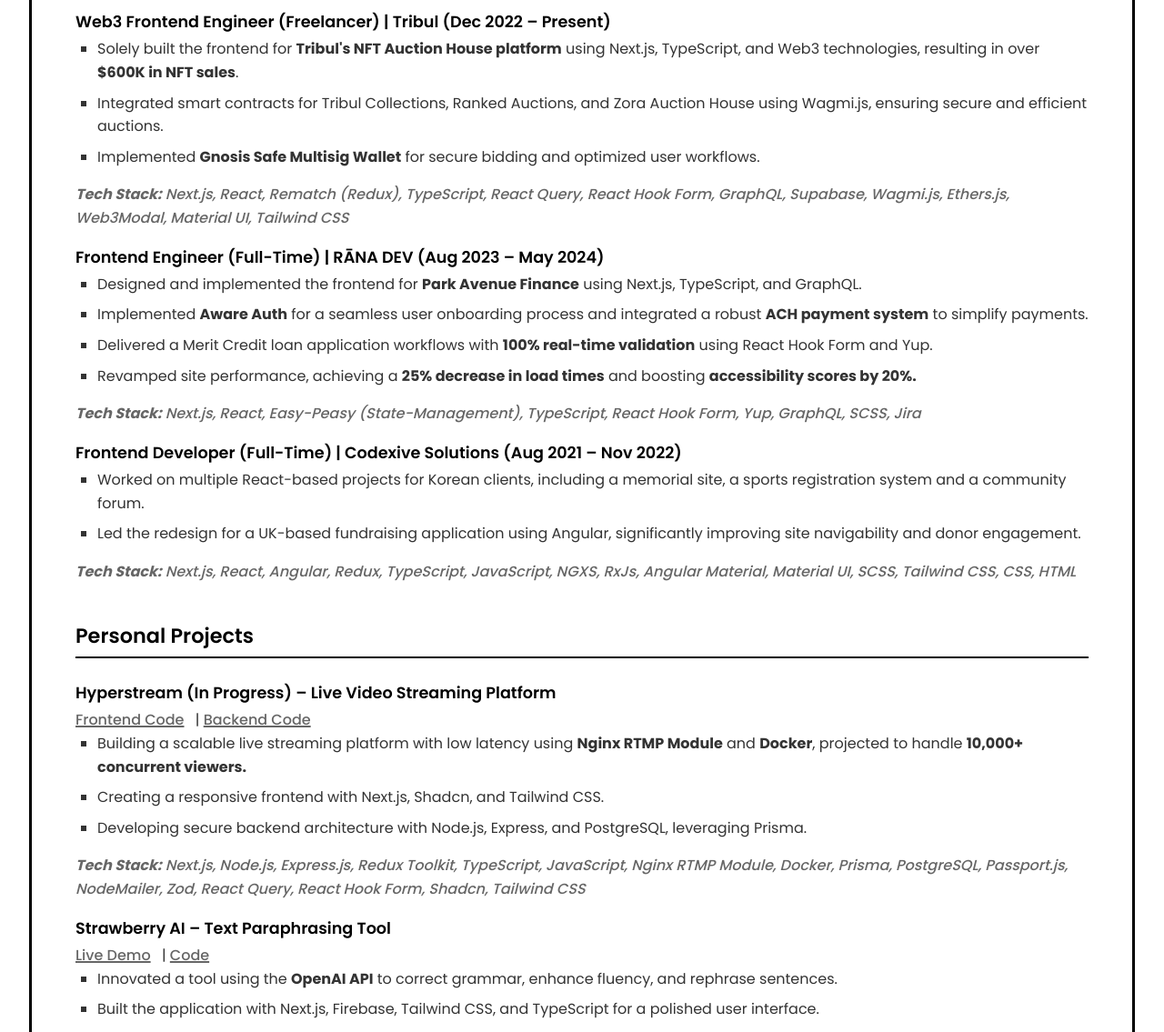
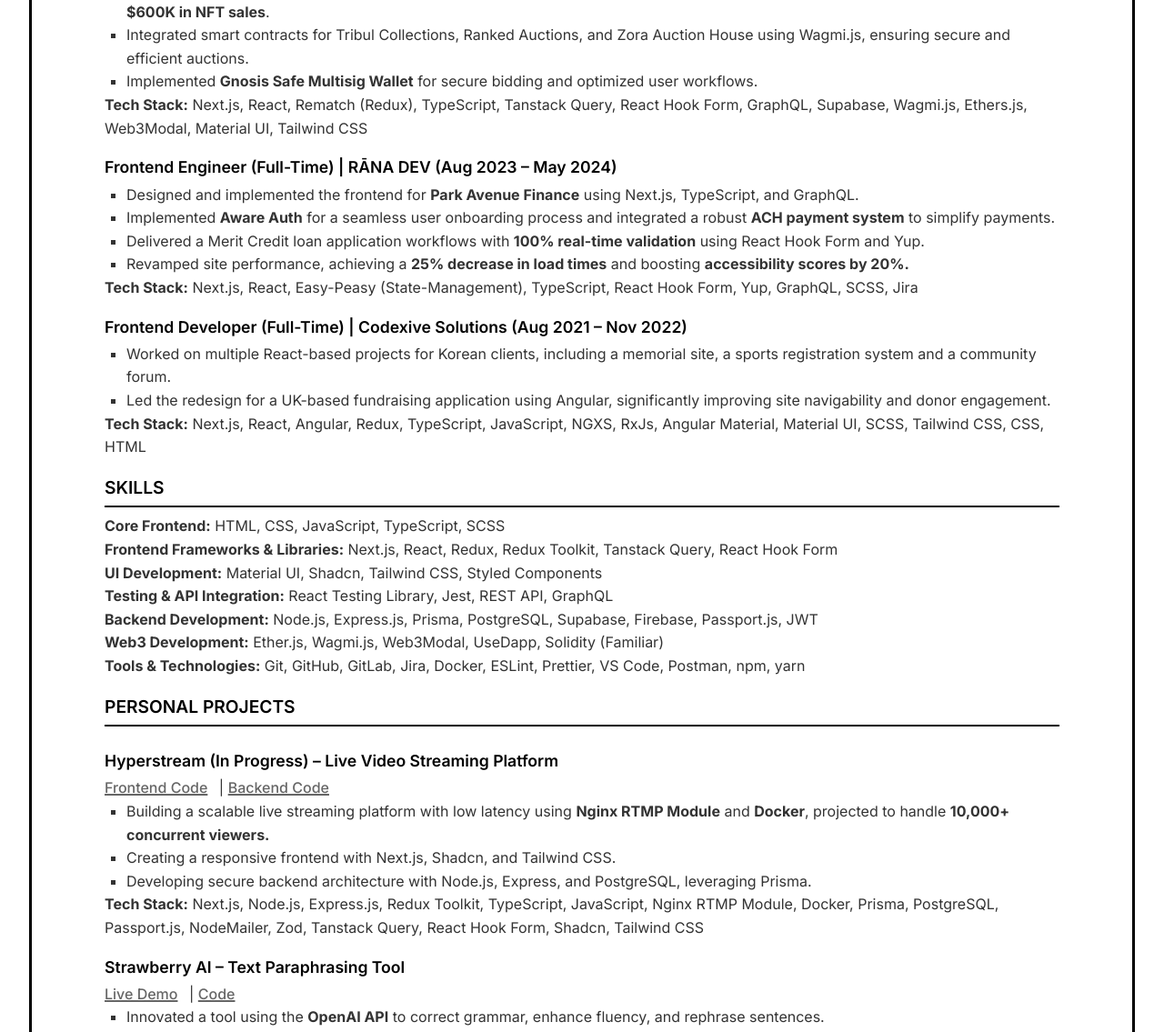
Before and after one commit to hineshmiyani/Resume, a website: page index.html in a window 1280 px wide. Shown: the part 531-1666 px from the top of the page at 91% size. Drawn offline with Linux system fonts and the light colour scheme.

Commit message:
feat: optimize resume for ATS readability and improve layout

```diff
--- a/index.html
+++ b/index.html
@@ -7,7 +7,7 @@
     <link rel="preconnect" href="https://fonts.googleapis.com" />
     <link rel="preconnect" href="https://fonts.gstatic.com" crossorigin />
     <link
-      href="https://fonts.googleapis.com/css2?family=Poppins:wght@400;500;600;700&display=swap"
+      href="https://fonts.googleapis.com/css2?family=Inter:ital,opsz,wght@0,14..32,100..900;1,14..32,100..900&family=Open+Sans:ital,wght@0,300..800;1,300..800&family=Poppins:ital,wght@0,100;0,200;0,300;0,400;0,500;0,600;0,700;0,800;0,900;1,100;1,200;1,300;1,400;1,500;1,600;1,700;1,800;1,900&family=Roboto:ital,wght@0,100..900;1,100..900&display=swap"
       rel="stylesheet"
     />
     <link rel="stylesheet" href="style.css" />
@@ -81,7 +81,7 @@
           </ul>
           <p class="tech-stack">
             <strong>Tech Stack:</strong> Next.js, React, Rematch (Redux),
-            TypeScript, React Query, React Hook Form, GraphQL, Supabase,
+            TypeScript, Tanstack Query, React Hook Form, GraphQL, Supabase,
             Wagmi.js, Ethers.js, Web3Modal, Material UI, Tailwind CSS
           </p>
 
@@ -139,6 +139,39 @@
           </p>
         </section>
 
+        <!-- Skills -->
+        <section>
+          <h2>Skills</h2>
+          <p>
+            <strong>Core Frontend:</strong> HTML, CSS, JavaScript, TypeScript,
+            SCSS
+          </p>
+          <p>
+            <strong>Frontend Frameworks & Libraries:</strong> Next.js, React,
+            Redux, Redux Toolkit, Tanstack Query, React Hook Form
+          </p>
+          <p>
+            <strong>UI Development:</strong> Material UI, Shadcn, Tailwind CSS,
+            Styled Components
+          </p>
+          <p>
+            <strong>Testing & API Integration:</strong> React Testing Library,
+            Jest, REST API, GraphQL
+          </p>
+          <p>
+            <strong>Backend Development:</strong> Node.js, Express.js, Prisma,
+            PostgreSQL, Supabase, Firebase, Passport.js, JWT
+          </p>
+          <p>
+            <strong>Web3 Development:</strong> Ether.js, Wagmi.js, Web3Modal,
+            UseDapp, Solidity (Familiar)
+          </p>
+          <p>
+            <strong>Tools & Technologies:</strong> Git, GitHub, GitLab, Jira,
+            Docker, ESLint, Prettier, VS Code, Postman, npm, yarn
+          </p>
+        </section>
+
         <!-- Personal Projects -->
         <section>
           <h2>Personal Projects</h2>
@@ -176,7 +209,7 @@
           <p class="tech-stack">
             <strong>Tech Stack:</strong> Next.js, Node.js, Express.js, Redux
             Toolkit, TypeScript, JavaScript, Nginx RTMP Module, Docker, Prisma,
-            PostgreSQL, Passport.js, NodeMailer, Zod, React Query, React Hook
+            PostgreSQL, Passport.js, NodeMailer, Zod, Tanstack Query, React Hook
             Form, Shadcn, Tailwind CSS
           </p>
 
@@ -263,7 +296,7 @@
             Stripe, RazorPay, TypeScript, CSS
           </p>
 
-          <h3>Pakit V2 – Multisignature Wallet</h3>
+          <!-- <h3>Pakit V2 – Multisignature Wallet</h3>
           <p class="project-links">
             <a href="https://pakit-v2.vercel.app/" target="_blank">Live Demo</a>
             |
@@ -289,33 +322,7 @@
           <p class="tech-stack">
             <strong>Tech Stack:</strong> Next.js, TypeScript, Material UI, Safe
             Core SDK, Safe Service Client API, UseDapp, CSS
-          </p>
-        </section>
-
-        <!-- Skills -->
-        <section>
-          <h2>Skills</h2>
-          <p>
-            <strong>Frontend Development:</strong> HTML, CSS, SCSS, JavaScript,
-            TypeScript, React, Next.js, Redux, Redux Toolkit, React Query, React
-            Hook Form, Rest API, GraphQL, React Testing Library, Jest
-          </p>
-          <p>
-            <strong>Backend Development:</strong> Node.js, Express.js, Prisma,
-            PostgreSQL, Supabase, Firebase, Passport.js, JWT
-          </p>
-          <p>
-            <strong>Web3 Development:</strong> Ether.js, Wagmi.js, Web3Modal,
-            UseDapp, Solidity (Familiar)
-          </p>
-          <p>
-            <strong>UI Frameworks & Libraries:</strong> Material UI, Tailwind
-            CSS, Styled Components, Shadcn
-          </p>
-          <p>
-            <strong>Tools & Technologies:</strong> Git, GitHub, GitLab, Jira,
-            Docker, Nginx RTMP Module, ESLint, Prettier, VS Code, NPM, Yarn
-          </p>
+          </p> -->
         </section>
 
         <!-- Education -->
--- a/style.css
+++ b/style.css
@@ -6,8 +6,12 @@
 
 /* Use Poppins font by default */
 body {
-  /* font-family: "CMU Serif", serif; */
-  font-family: "Poppins", sans-serif;
+  font-family: "Inter", system-ui, -apple-system, sans-serif;
+  /* font-family: "Open Sans", Arial, sans-serif; */
+  /* font-family: "Roboto", Arial, sans-serif; */
+  /* font-family: "Poppins", system-ui, sans-serif; */
+  /* font-family: "Helvetica", Arial, sans-serif; */
+  /* font-family: "Calibri", "Segoe UI", sans-serif; */
   background-color: #ffffff;
   color: #333;
   line-height: 1.6;
@@ -17,9 +21,9 @@
 
 /* Container */
 .resume-container {
-  max-width: 1340px;
+  max-width: 1400px;
   margin: 0 auto;
-  padding: 3rem;
+  padding: 4rem 5rem;
   background-color: #ffffff;
   border: 3px solid #000000;
 }
@@ -27,7 +31,7 @@
 /* Header */
 header {
   /* background: #f9f9f9; */
-  padding: 1.5rem;
+  /* padding: 1.5rem; */
   text-align: center;
   color: #333;
   /* border-radius: 8px; */
@@ -63,12 +67,13 @@
   margin-top: 1rem;
   margin-bottom: 0.5rem;
   color: #000000;
-  font-size: 1.4rem;
+  font-size: 1.2rem;
   border-bottom: 2px solid #000000;
   padding-bottom: 0.3rem;
   display: inline-block;
   font-weight: 600;
   width: 100%;
+  text-transform: uppercase;
 }
 
 h3 {
@@ -80,18 +85,18 @@
 }
 
 section {
-  margin-bottom: 1.5rem;
+  /* margin-bottom: 1.5rem; */
 }
 
 ul {
   margin-left: 1.5rem;
-  margin-bottom: 1rem;
+  /* margin-bottom: 1rem; */
   list-style: square;
 }
 
-ul li {
+/* ul li {
   margin-bottom: 0.5rem;
-}
+} */
 
 /* Project Links */
 .project-links a {
@@ -108,10 +113,10 @@
 
 /* Tech Stack */
 .tech-stack {
-  font-style: italic;
-  font-weight: 500;
-  color: #666;
-  margin-bottom: 1rem;
+  /* font-style: italic; */
+  font-weight: 400;
+  /* color: #666; */
+  /* margin-bottom: 1rem; */
 }
 
 /* Responsive Adjustments */
```
